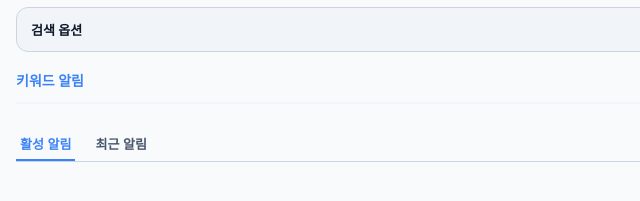
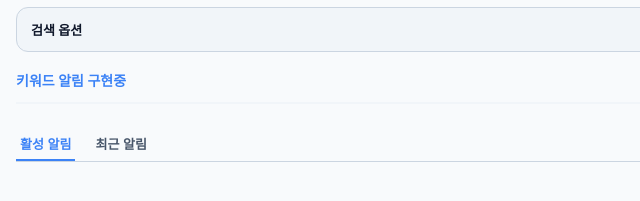
Before and after one commit to BingBongBang01/DC, a website with bundled scripts: page 1.0.0/src/ui/sidepanel/sidepanel.html in a window 1280 px wide. Shown: the part 143-344 px from the top of the page, 0-640 px from the left. Built offline with nearby package versions, Linux system fonts and the light colour scheme; some packages are replaced by stand-ins of ours; no server answers.

Commit message:
change text

```diff
--- a/1.0.0/src/ui/sidepanel/sidepanel.html
+++ b/1.0.0/src/ui/sidepanel/sidepanel.html
@@ -177,7 +177,7 @@
       <!-- Keyword Alerts Section -->
       <section class="sp-section" aria-labelledby="heading-keyword-alerts">
         <div class="sp-results-header">
-          <h2 id="heading-keyword-alerts" class="sp-section-title">키워드 알림</h2>
+          <h2 id="heading-keyword-alerts" class="sp-section-title">키워드 알림 구현중</h2>
           <button type="button" id="sp-btn-add-alert" class="sp-btn-outline" style="padding: 4px 8px; font-size: 11px;">+ 알림 추가</button>
         </div>
 
```
